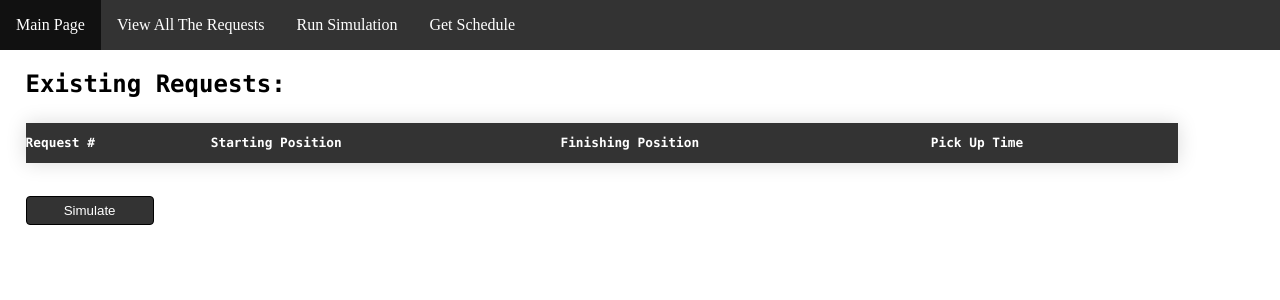
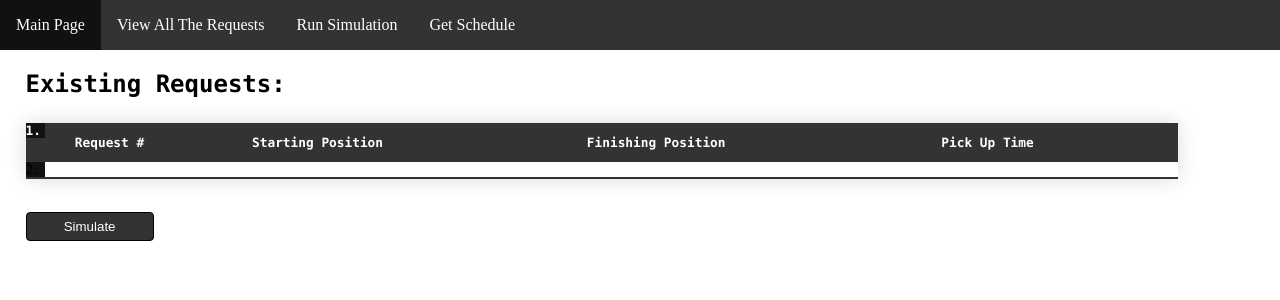
Before and after one commit to Sgakuya/Vermont_Dial_A_Ride, a Django app: template website/templates/website/SimulateExisiting.html in a window 1280 px wide. Shown: the top 300 px of the page. Run offline with Django 3.2, Linux system fonts and the light colour scheme; the template is opened without the code that fills it, so the values that code supplies are empty.

Commit message:
fixed the table

```diff
--- a/DynamicWebsite/settings.py
+++ b/DynamicWebsite/settings.py
@@ -15,7 +15,6 @@ import os
 
 # Build paths inside the project like this: BASE_DIR / 'subdir'.
 BASE_DIR = Path(__file__).resolve().parent.parent
-
 
 # Quick-start development settings - unsuitable for production
 # See https://docs.djangoproject.com/en/3.2/howto/deployment/checklist/
--- a/website/static/Table.css
+++ b/website/static/Table.css
@@ -25,6 +25,19 @@
         text-align: left;
         padding: 12px 0px;
     }
+
+    table {
+        counter-reset: rowNumber;
+      }
+
+      table tr::before {
+        display: 0;
+        counter-increment: rowNumber;
+        content: counter(rowNumber) ".";
+        padding-right: 0.3em;
+        text-align: right;
+        background: #111111;
+      }
 
     .tableContent tbody tr{
         border-bottom: 1px solid #dddddd;
--- a/website/templates/website/SimulateExisiting.html
+++ b/website/templates/website/SimulateExisiting.html
@@ -1,6 +1,7 @@
 <!DOCTYPE html>
 <html>
 <head>
+  {% load static %}
     <link rel="stylesheet" href="DispatcherStyle.css">
     <link rel="stylesheet" href="Table.css">
     <title>Request List</title>
--- a/website/templates/website/SimulateRandom.html
+++ b/website/templates/website/SimulateRandom.html
@@ -1,7 +1,7 @@
 <!DOCTYPE html>
+{% load static %}
 <html>
 <head>
-    {% load static %}
 	<link rel="stylesheet" href="{% static 'DispatcherStyle.css'%}">
     <style>
 
--- a/website/urls.py
+++ b/website/urls.py
@@ -1,4 +1,5 @@
 from django.urls import path
+#from django.conf.urls import include
 
 from . import views
 
```
Also changed, not shown: website/templates/website/RequestPage.html (+24 -22 lines), db.sqlite3, website/static/Table.js (line endings or trailing spaces).
